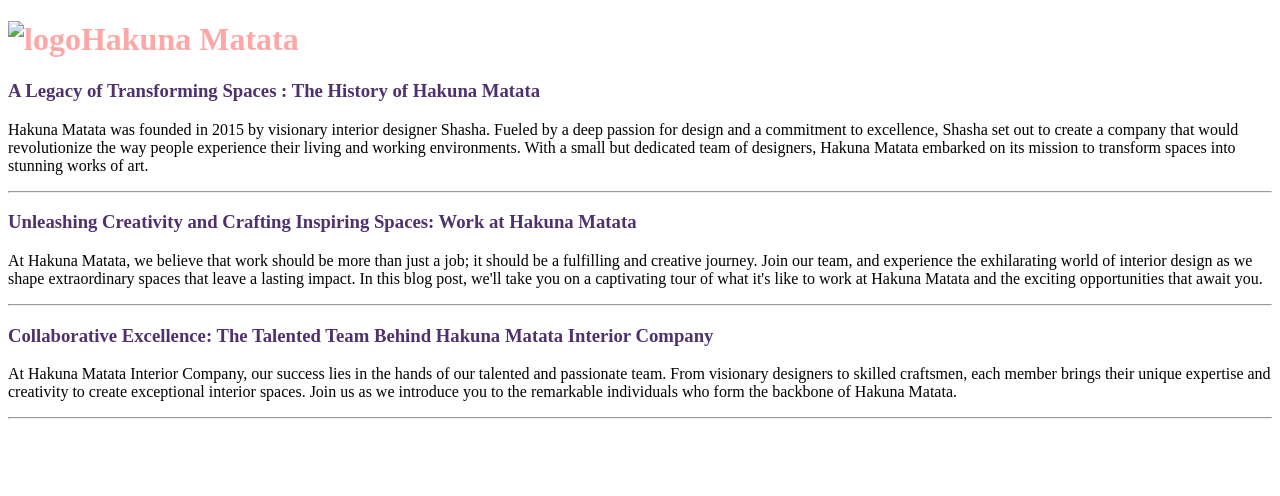
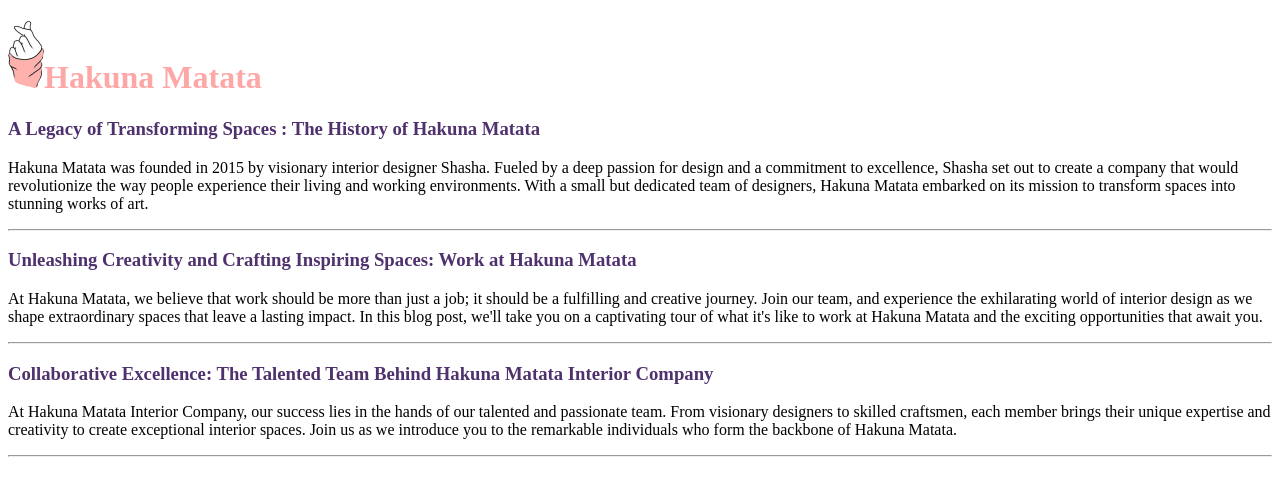
Before and after one commit to KavithaBandi111/FSD-Task1, a plain HTML site: page index.html in a window 1280 px wide. Drawn offline with Linux system fonts and the light colour scheme.

Commit message:
Update index.html

```diff
--- a/index.html
+++ b/index.html
@@ -7,7 +7,7 @@
 </head>
 <body>
 
-    <h1 style="color: #fea7a7;"><img src="/images/hakunamatata.png" alt="logo">Hakuna Matata</h1>
+    <h1 style="color: #fea7a7;"><img src="hakunamatata.png" alt="logo">Hakuna Matata</h1>
     <h3 style="color:hsl(270, 38%, 31%)">A Legacy of Transforming Spaces : The History of Hakuna Matata</h3>
     <p>Hakuna Matata was founded in 2015 by visionary interior designer Shasha. Fueled by a deep passion for design and a commitment to excellence, Shasha set out to create a company that would revolutionize the way people experience their living and working environments. With a small but dedicated team of designers, Hakuna Matata embarked on its mission to transform spaces into stunning works of art.
     </p><hr>
```
